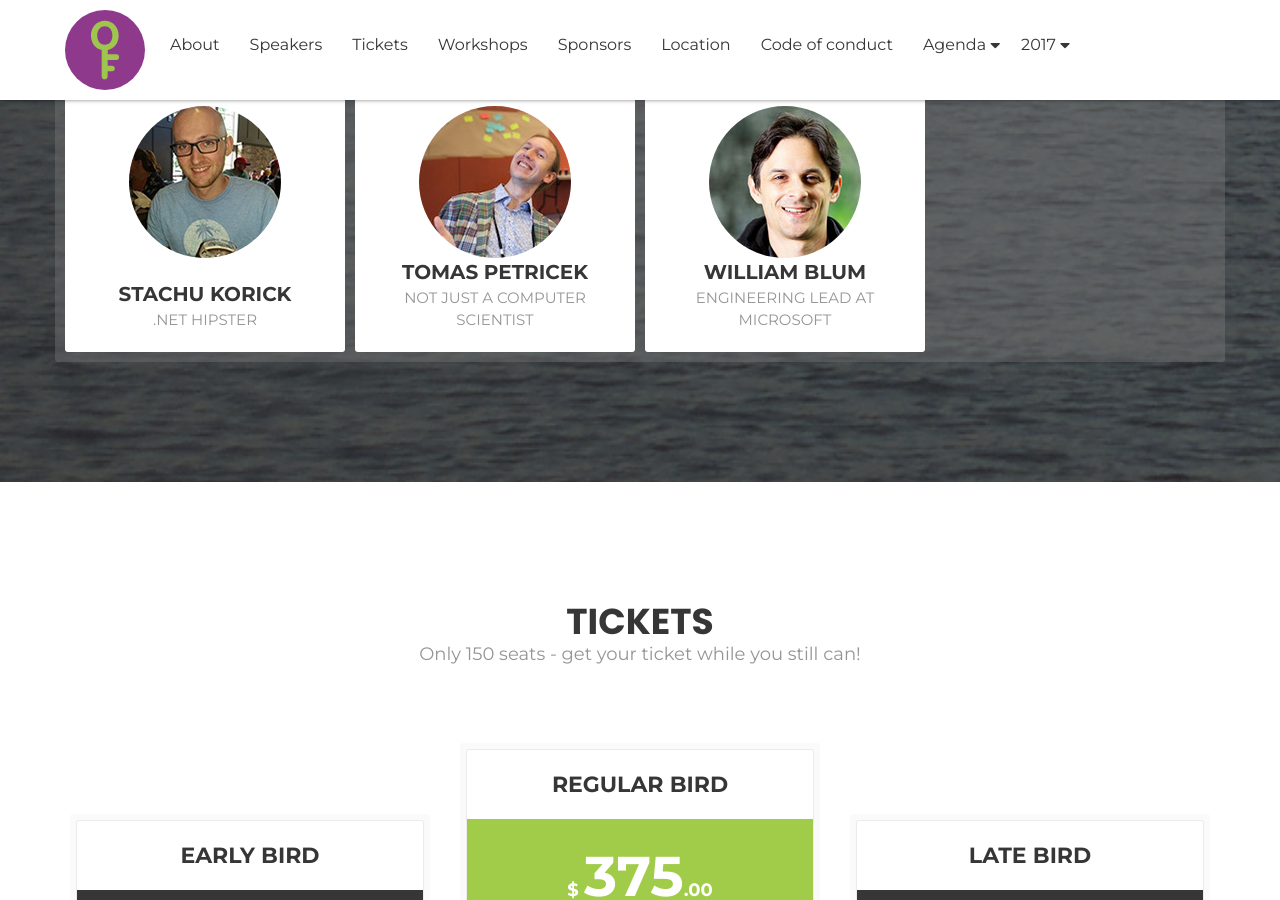
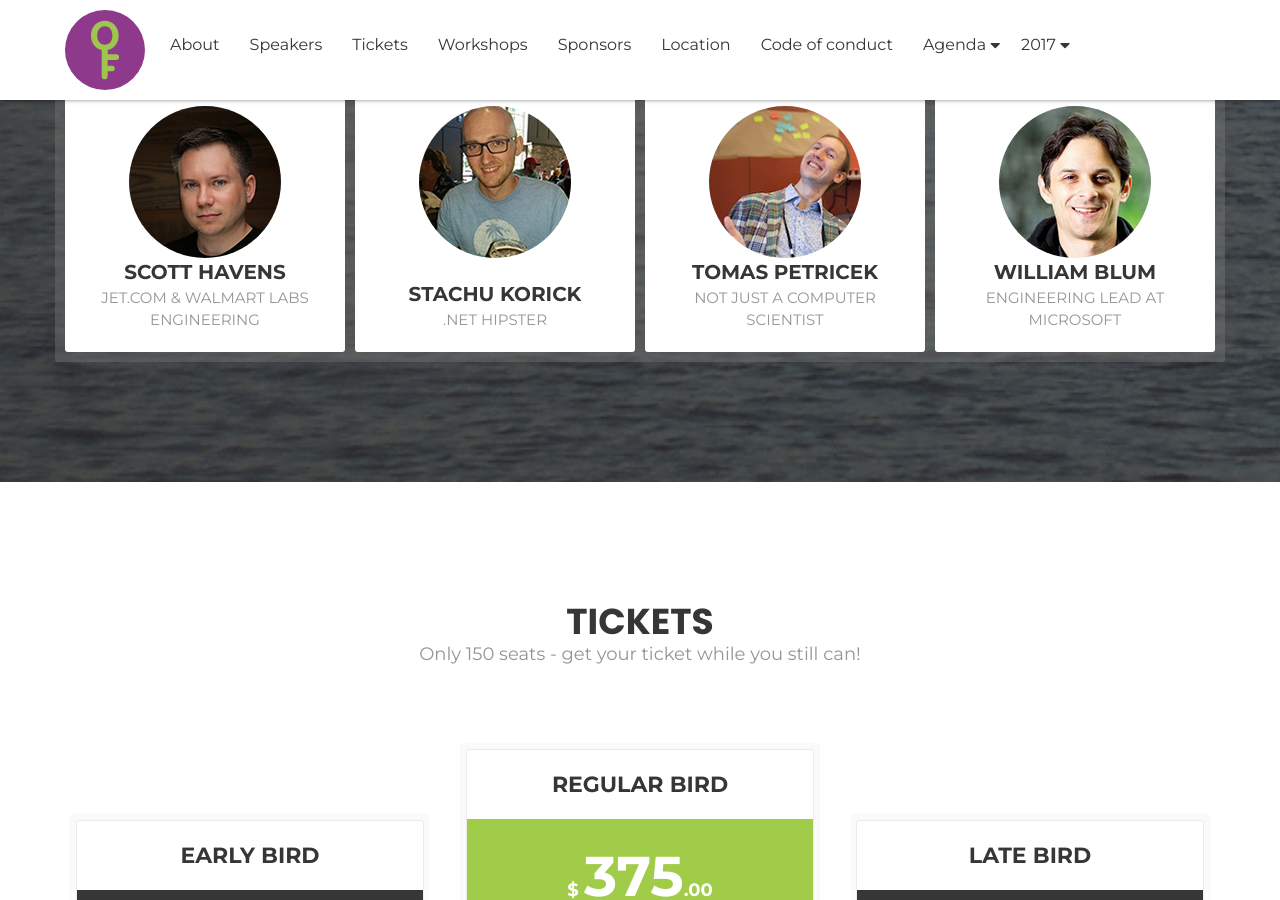
Before and after one commit to open-fsharp/open-fsharp.github.io, a Jekyll site: the page built from index.html, in a window 1280 px wide and 900 px high, scrolled down 3135 px. Built offline with Jekyll 4.4.1, drawn with Linux system fonts in a browser that asks for light colours; nearby versions of some CDN libraries; the list of posts is cut into pages by our own code; comment, search, counter and statistics services are not loaded.

Commit message:
add scott havens as speaker

```diff
--- a/index.html
+++ b/index.html
@@ -555,6 +555,26 @@ title: Home
 					<div class="row">
 						<div class="speaker-item">
 							<div class="speaker-thumb">
+								<a href="{{ site.baseurl }}speakers/scott-havens/"><img src="{{ site.baseurl }}public/assets/speakers/2018/scott-havens.jpg" alt="Scott Havens"></a>
+							</div><!-- /.speaker-thumb -->
+							<div class="speaker-content">
+								<a href="{{ site.baseurl }}speakers/scott-havens/" class="speaker-name">SCOTT HAVENS</a>
+								<p class="designation">JET.COM & WALMART LABS ENGINEERING</p>
+							</div>
+							<div class="speaker-social">
+								<ul class="social-media">
+									<li><a href="https://twitter.com/ScottHavens"><i class="fab fa-twitter"></i></a></li>
+									<li><a href="https://github.com/panesofglass"><i class="fab fa-github-alt"></i></a></li>
+								</ul>
+							</div>
+						</div><!-- /.speaker-item -->
+					</div><!-- /.row -->
+				</div><!-- /.col-sm-6 col-md-3 -->
+
+				<div class="col-sm-6 col-md-3">
+					<div class="row">
+						<div class="speaker-item">
+							<div class="speaker-thumb">
 								<a href="{{ site.baseurl }}speakers/stachu-korick/">
 									<img src="{{ site.baseurl }}public/assets/speakers/2018/stachu-korick.jpg" alt="Stachu Korick"></a>
 							</div><!-- /.speaker-thumb -->
```
Also changed, not shown: agenda/conference.md (+9 -4 lines), public/assets/speakers/2018/scott-havens.jpg (added).
